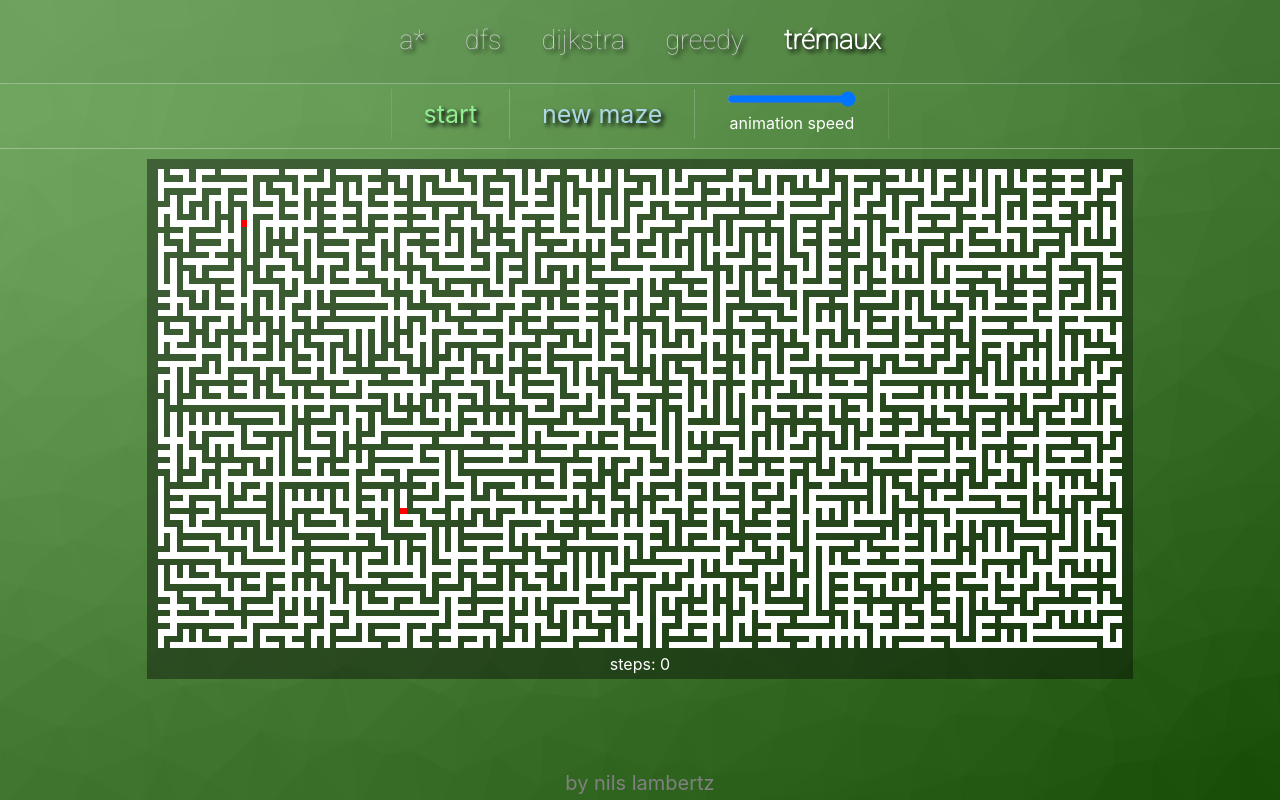
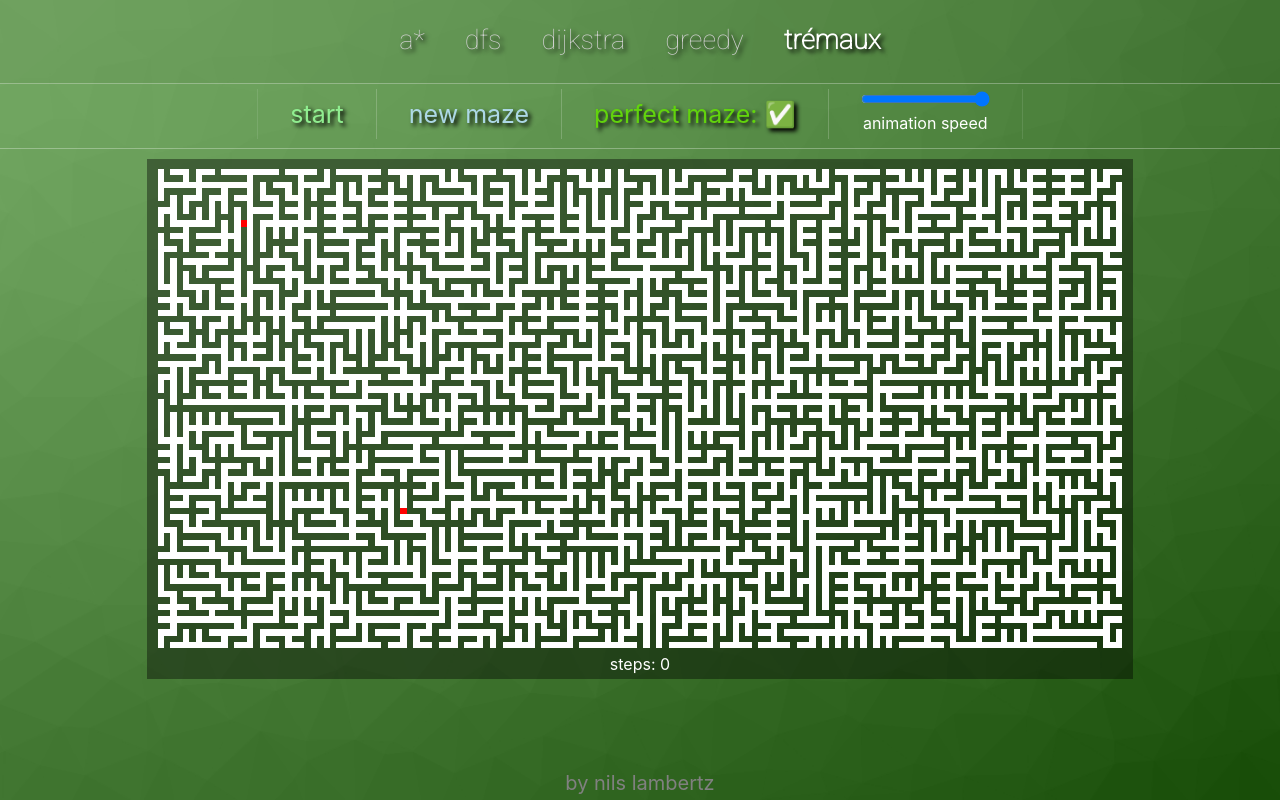
Before and after one commit to nilslambertz/pathfinding-algorithms, a React (Create React App) app: page / in a window 1280 px wide. Built offline with nearby package versions, Linux system fonts and the light colour scheme.

Commit message:
added button for perfectMaze, Component receives setFunction and value as prop and calls function when button is pressed

```diff
--- a/src/Components/Settings/SettingsBar.js
+++ b/src/Components/Settings/SettingsBar.js
@@ -1,7 +1,7 @@
 import React from 'react';
 import './SettingsBar.css';
 
-function SettingsBar({size, solved, animationRunning, animationSpeed, newMazeClick, animationClick, changeSpeed}) {
+function SettingsBar({size, solved, animationRunning, animationSpeed, newMazeClick, animationClick, changeSpeed, perfectMaze, setPerfectMaze}) {
     const playStyle = {
         color: "lightgreen"
     }
@@ -9,8 +9,8 @@ function SettingsBar({size, solved, animationRunning, animationSpeed, newMazeCli
         color: "orange"
     }
 
-    const newMazeStyle = {
-        color: "lightblue"
+    let perfectMazeStyle = {
+        color: perfectMaze ? "#62D40C" : "#E98A45"
     }
 
     return (
@@ -28,8 +28,17 @@ function SettingsBar({size, solved, animationRunning, animationSpeed, newMazeCli
                 <table className={(animationRunning ? "disabledSetting" : "")}>
                     <tbody>
                     <tr>
-                        <td className="settingsButton" rowSpan="2" style={newMazeStyle} onClick={newMazeClick}>
+                        <td id="newMaze" className="settingsButton" rowSpan="2" onClick={newMazeClick}>
                             new maze
+                        </td>
+                    </tr>
+                    </tbody>
+                </table>
+                <table className={(animationRunning ? "disabledSetting" : "")}>
+                    <tbody>
+                    <tr>
+                        <td id="perfectMaze" style={perfectMazeStyle} className="settingsButton" rowSpan="2" onClick={() => setPerfectMaze(!perfectMaze)}>
+                            perfect maze: {perfectMaze ? "✅" : "❌"}
                         </td>
                     </tr>
                     </tbody>
```
